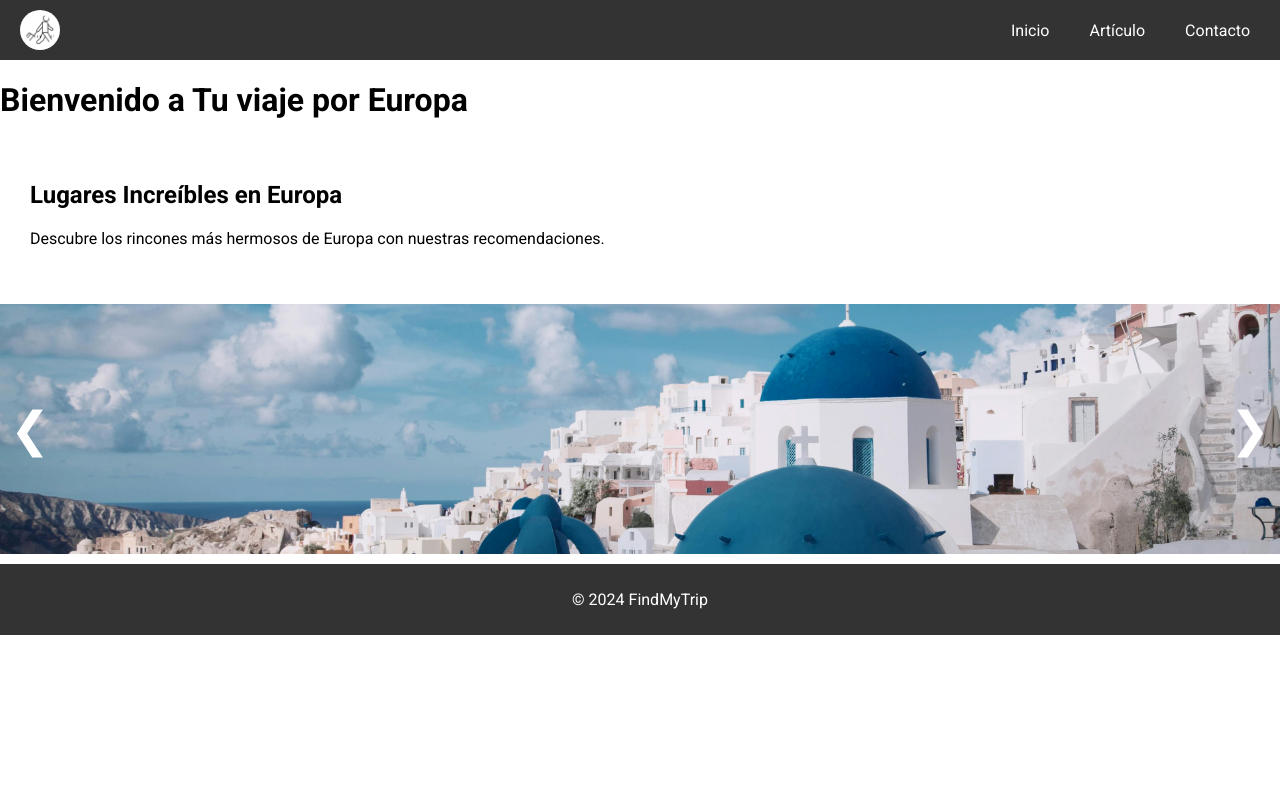
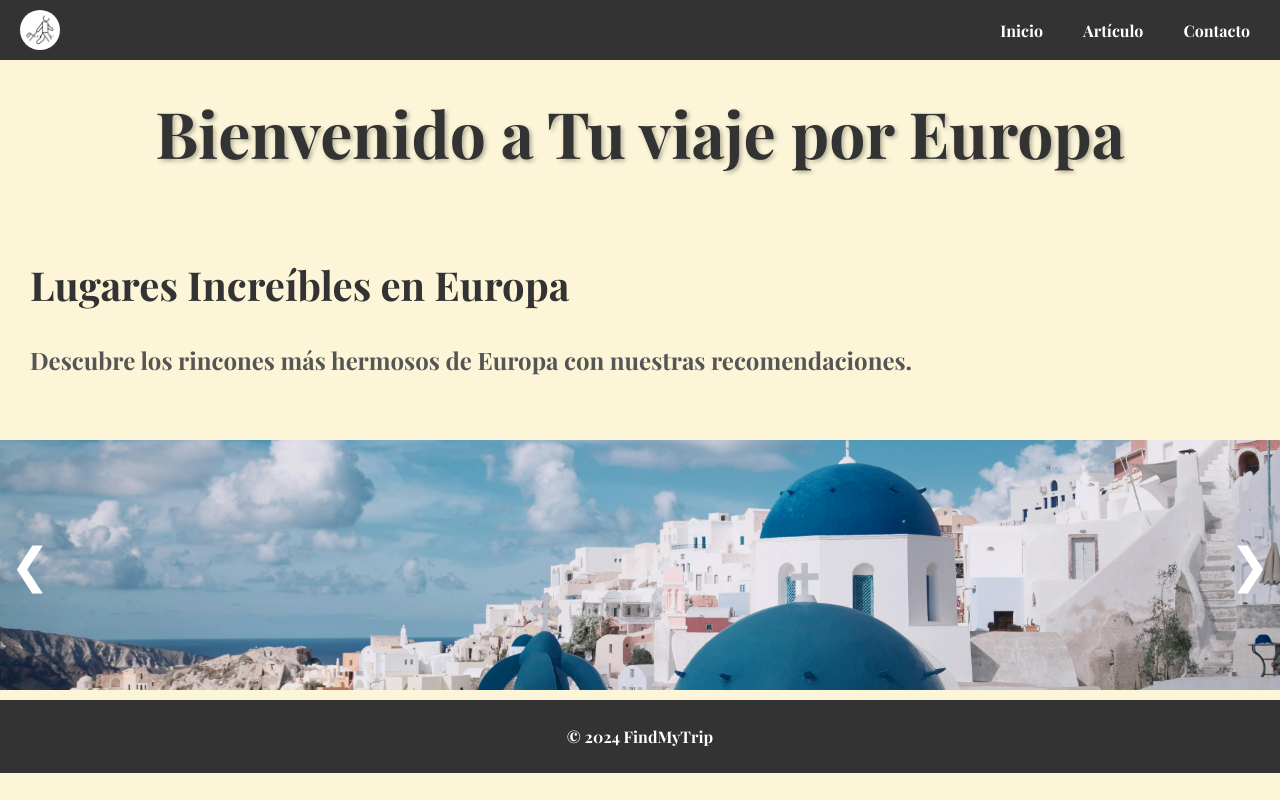
Before and after one commit to Virf91/findMyTrip, a plain HTML site: page index.html in a window 1280 px wide. Drawn offline with nearby package versions, Linux system fonts and the light colour scheme.

Commit message:
se actualizan los estilos
Actualizacion sobre letras y colores

```diff
--- a/styles.css
+++ b/styles.css
@@ -1,7 +1,37 @@
 body {
-    font-family: 'Roboto', sans-serif;
+    background-color:#fcf5d7;
+    font-family: 'Playfair Display', sans-serif;
     margin: 0;
     padding: 0;
+}
+
+h1, h2 {
+    font-family: 'Playfair Display', serif;
+    color: #333;
+}
+
+h1 {
+    text-align: center;
+    font-size: 4em;
+    margin: 20px auto;
+    width: calc(100% - 40px);
+    padding: 10px;
+    text-shadow: 2px 2px 4px rgba(0, 0, 0, 0.3);
+}
+
+.main-content {
+    padding: 20px;
+}
+
+.column h2 {
+    text-align: left;
+    font-size: 2.5em;
+}
+
+.column p {
+    text-align: left;
+    font-size: 1.5em;
+    color: #555;
 }
 
 header {
```
